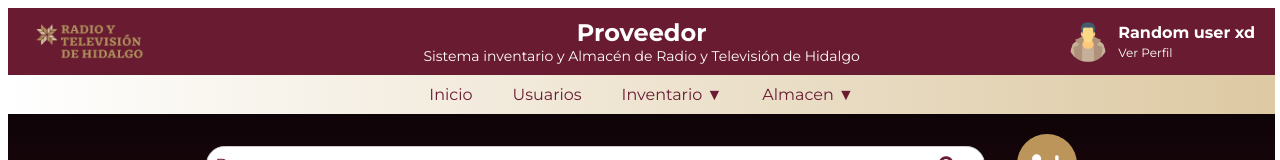
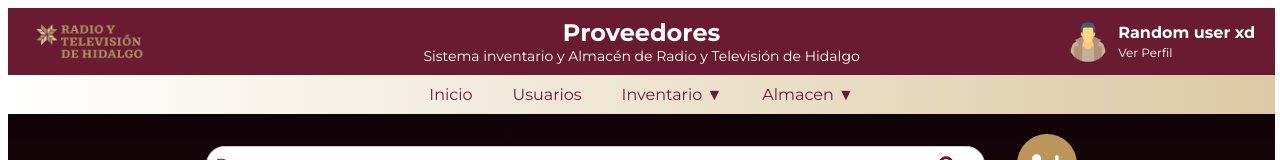
Before and after one commit to CrisOjeda9/almacenes-inventario-vue, a Vue app: page /proveedor in a window 1280 px wide. Shown: the top 160 px of the page. Built offline with nearby package versions, Linux system fonts and the light colour scheme.

Commit message:
Actualizacion de contenido en el modal

```diff
--- a/src/components/factura.vue
+++ b/src/components/factura.vue
@@ -188,7 +188,7 @@
             <!-- Modal de Confirmación de Eliminación -->
             <div v-if="isDeleteModalVisible" class="modal-overlay">
                 <div class="modal-content-delete">
-                    <h3>¿Estás seguro de eliminar esta póliza?</h3>
+                    <h3>¿Estás seguro de eliminar esta factura?</h3>
                     <div class="modal-buttons">
                         <button @click="confirmDelete" class="btn-confirm">Confirmar</button>
                         <button @click="cancelDelete" class="btn-cancel">Cancelar</button>
--- a/src/components/proveedor.vue
+++ b/src/components/proveedor.vue
@@ -10,7 +10,7 @@
                     height="auto" style="cursor: pointer;" />
             </div>
             <div class="navbar-center">
-                <h1>Proveedor</h1>
+                <h1>Proveedores</h1>
                 <p>Sistema inventario y Almacén de Radio y Televisión de Hidalgo</p>
             </div>
             <div class="navbar-right">
@@ -175,7 +175,7 @@
 
             <div v-if="isDeleteModalVisible" class="modal-overlay">
                 <div class="modal-content-delete">
-                    <h3>¿Estás seguro de eliminar al proveedor?</h3>
+                    <h3>¿Estás seguro de eliminar este proveedor?</h3>
                     <div class="modal-buttons">
                         <button @click="confirmDelete" class="btn-confirm">Confirmar</button>
                         <button @click="cancelDelete" class="btn-cancel">Cancelar</button>
--- a/src/components/users.vue
+++ b/src/components/users.vue
@@ -168,7 +168,7 @@
             <!-- Modal de Confirmación de Eliminación -->
             <div v-if="isDeleteModalVisible" class="modal-overlay">
                 <div class="modal-content-delete">
-                    <h3>¿Estás seguro de eliminar esta póliza?</h3>
+                    <h3>¿Estás seguro de eliminar este usuario?</h3>
                     <div class="modal-buttons">
                         <button @click="confirmDelete" class="btn-confirm">Confirmar</button>
                         <button @click="cancelDelete" class="btn-cancel">Cancelar</button>
```
